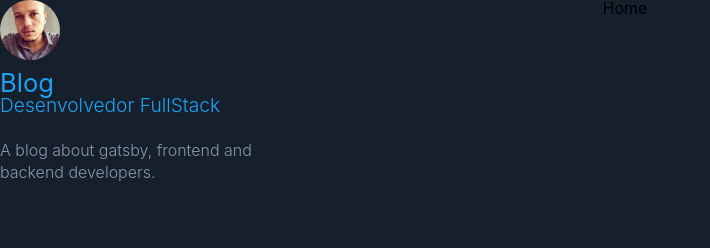
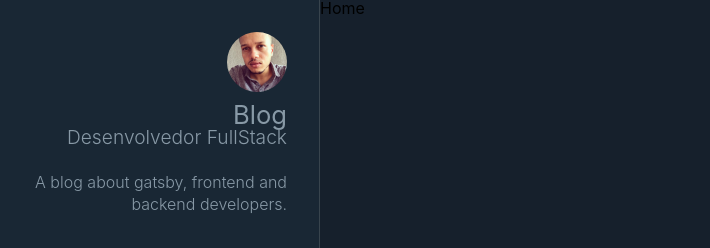
Before and after one commit to keelviinn/Blog-, a Gatsby site: page / in a window 1280 px wide. Shown: the top 248 px of the page, without its empty margins (0-710 px from the left). Built offline with nearby package versions, Linux system fonts and the light colour scheme; Gatsby itself is replaced by a stand-in of ours.

Commit message:
sidebar code and style

```diff
--- a/src/components/Layout/index.js
+++ b/src/components/Layout/index.js
@@ -1,7 +1,7 @@
 import React from "react";
 import PropTypes from "prop-types";
 
-import Profile from '../Profile';
+import Sidebar from '../Sidebar';
 
 import GlobalStyles from '../../styles/global';
 import { LayoutWrapper, LayoutMain } from './styled'
@@ -10,9 +10,7 @@
   return (
     <LayoutWrapper>
       <GlobalStyles />
-      <aside>
-        <Profile />
-      </aside>
+      <Sidebar />
       <LayoutMain>{children}</LayoutMain>
     </LayoutWrapper>
   )
--- a/src/components/Profile/styled.js
+++ b/src/components/Profile/styled.js
@@ -16,7 +16,8 @@
 
   &:hover {
     color: #1fa1f2;
-`;
+  }
+`
 
 export const ProfileAuthor = styled.h1`
   font-size: 1.6rem;
--- /dev/null
+++ b/src/components/Sidebar/index.js
@@ -0,0 +1,13 @@
+import React from 'react';
+
+import Profile from '../Profile'
+
+import { SidebarWrapper } from './styled';
+
+const Sidebar = () => (
+  <SidebarWrapper>
+    <Profile />
+  </SidebarWrapper>
+)
+
+export default Sidebar;
--- /dev/null
+++ b/src/components/Sidebar/styled.js
@@ -0,0 +1,15 @@
+import styled from 'styled-components';
+
+export const SidebarWrapper = styled.aside`
+  display: flex;
+  flex-direction: column;
+  align-items: center;
+  text-align: right;
+
+  height: 100vh;
+  width: 20rem;
+  position: fixed;
+  padding: 2rem;
+  border-right: 1px solid #38444d;
+  background: #192734;
+`;
```
